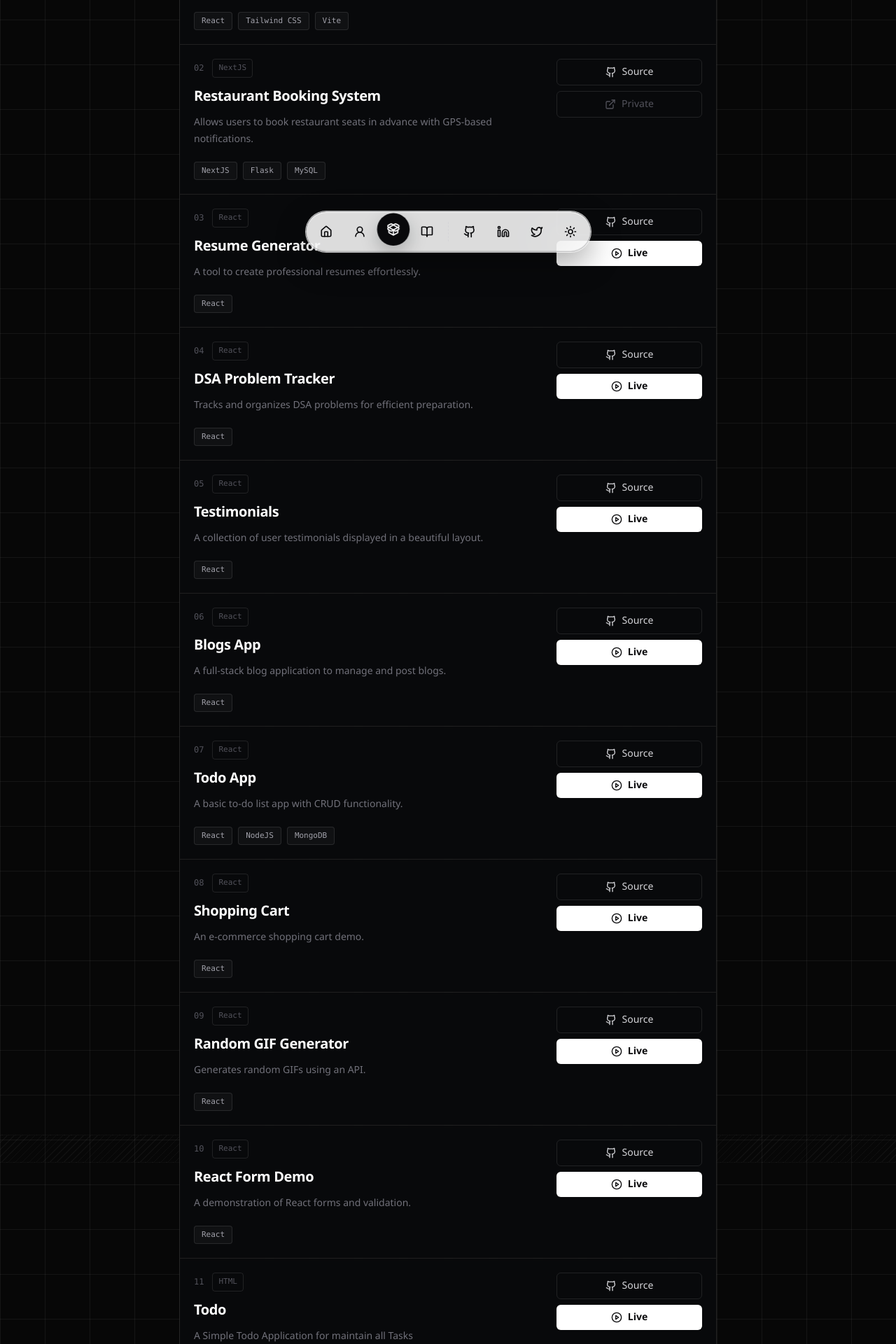
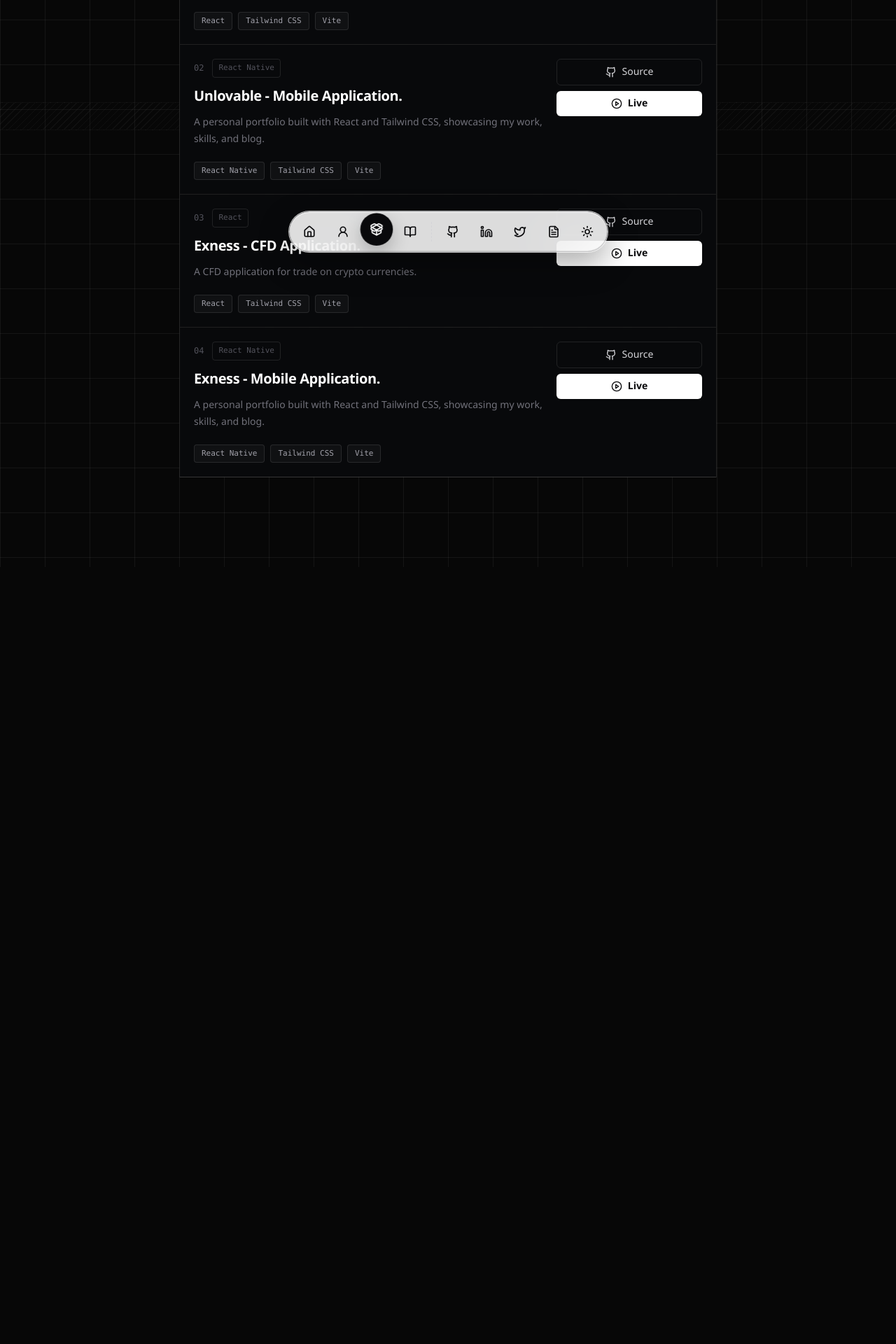
Before and after one commit to lakshay-goyal/my-portfolio, a React (Vite) app: page /projects in a window 1280 px wide. Shown: the part 420-2340 px from the top of the page at 70% size. After the commit the page ends 1230 px from the top, so only its background shows below. Built offline with nearby package versions, Linux system fonts and the light colour scheme.

Commit message:
Add resume and adjust projects list

```diff
--- a/src/Components/NavBar.jsx
+++ b/src/Components/NavBar.jsx
@@ -1,5 +1,5 @@
 import { useMemo, useState } from "react";
-import { BookOpen, Github, Home, Linkedin, Moon, PackageOpen, Sun, Twitter, UserRound } from "lucide-react";
+import { BookOpen, Github, Home, Linkedin, Moon, PackageOpen, Sun, Twitter, UserRound, FileText } from "lucide-react";
 import useTheme from "./useTheme";
 
 const navLinks = [
@@ -40,6 +40,12 @@ function NavBar() {
         href: "https://x.com/lakshayg2004",
         label: "X",
         Icon: Twitter,
+        type: "external",
+      },
+      {
+        href: "/Lakshay_Resume.pdf",
+        label: "Resume",
+        Icon: FileText,
         type: "external",
       },
       {
--- a/src/Pages/AboutPage.jsx
+++ b/src/Pages/AboutPage.jsx
@@ -21,57 +21,64 @@ import Bangalore from "../assets/img/Bangalore.png";
 const storyBeats = [
   {
     kicker: "Starting point / Jan 2022 - 2023",
-    title: "I started by turning scattered curiosity into a clear learning track.",
-    body:
-      "First and Second year of college gave me room to choose a direction seriously. I wanted a stack where I could learn by building, measure progress through projects, and keep improving the parts that users actually touch.",
+    title:
+      "I started by turning scattered curiosity into a clear learning track.",
+    body: "First and Second year of college gave me room to choose a direction seriously. I wanted a stack where I could learn by building, measure progress through projects, and keep improving the parts that users actually touch.",
     image: College,
     imageAlt: "Pixel developer workspace banner",
   },
   {
     kicker: "AI foundations",
     title: "I spent serious time with core ML, DL, and the math behind it.",
-    body:
-      "Coming from a commerce background without maths, I had to build the foundation deliberately. I spent most of that phase learning ML and DL concepts, then going back to mathematics from first principles so the models felt understandable instead of magical.",
-    Icon: BrainCircuit,
+    body: "Coming from a commerce background without maths, I had to build the foundation deliberately. I spent most of that phase learning ML and DL concepts, then going back to mathematics from first principles so the models felt understandable instead of magical. And on that journey, Build an language translator Mobile app using local NLP Model in my 1st year of college.",
+    image: TranslatorApp,
+    imageAlt: "Mobile app project screenshot",
   },
   {
     kicker: "Mar / Apr 2025",
     title: "MERN became the stack that turned learning into output.",
-    body:
-      "I switched to MongoDB, Express, React, and Node during my final year. The first one or two projects were honestly generic, but they taught the real basics: auth, APIs, UI state, deployment, and how products behave outside tutorials.",
-    image: TranslatorApp,
-    imageAlt: "Mobile app project screenshot",
+    body: "I switched to MongoDB, Express, React, and Node during my final year. The first one or two projects were honestly generic, but they taught the real basics: auth, APIs, UI state, deployment, and how products behave outside tutorials.",
+
+    Icon: BrainCircuit,
   },
   {
     kicker: "Super30",
     title: "Super30 made the learning curve faster and more serious.",
-    body:
-      "Getting into Super30 by @kirat_tw put me around people who were serious about building and learning in public. The pace pushed me to pick up new things quickly, ask better questions, and move my projects beyond basic tutorial work.",
+    body: "Getting into Super30 by @kirat_tw put me around people who were serious about building and learning in public. The pace pushed me to pick up new things quickly, ask better questions, and move my projects beyond basic tutorial work.",
     image: Super30,
   },
   {
     kicker: "Learning phase",
-    title: "The journey became less about one stack and more about engineering depth.",
-    body:
-      "During Super30, I started learning the parts many beginner projects skip: cleaner UI flows, stronger backend decisions, deployment, DevOps basics, AI engineering, real-time systems, and system design. Shipping more made me understand why things scale, fail, and recover.",
+    title:
+      "The journey became less about one stack and more about engineering depth.",
+    body: "During Super30, I started learning the parts many beginner projects skip: cleaner UI flows, stronger backend decisions, deployment, DevOps basics, AI engineering, real-time systems, and system design. Shipping more made me understand why things scale, fail, and recover.",
     image: Super30Celebration,
   },
   {
     kicker: "Now",
-    title: "Moving from Delhi to Bangalore brought that learning into real product work.",
-    body:
-      "I travelled from Delhi to Bangalore to learn more, explore new opportunities, and put myself closer to serious product work. At @getfozo, working with @sumitalk_s, I get to apply that growth in production: cleaner screens, practical engineering choices, and software that has to work for real users, not just demos.",
+    title:
+      "Moving from Delhi to Bangalore brought that learning into real product work.",
+    body: "I travelled from Delhi to Bangalore to learn more, explore new opportunities, and put myself closer to serious product work. At @getfozo, working with @sumitalk_s, I get to apply that growth in production: cleaner screens, practical engineering choices, and software that has to work for real users, not just demos.",
     image: Bangalore,
     imageAlt: "Lakshay Goyal",
   },
 ];
 
-const tools = ["MERN", "React Native", "Expo", "DevOps", "AI Engineering", "System Design"];
+const tools = [
+  "MERN",
+  "React Native",
+  "Expo",
+  "DevOps",
+  "AI Engineering",
+  "System Design",
+];
 
 function StoryVisual({ beat, index }) {
   if (beat.image) {
     return (
-      <div className={`group overflow-hidden rounded-lg border border-white/10 bg-white/[0.035] shadow-2xl shadow-black/30 ${index === storyBeats.length - 1 ? "max-h-[360px]" : ""}`}>
+      <div
+        className={`group overflow-hidden rounded-lg border border-white/10 bg-white/[0.035] shadow-2xl shadow-black/30 ${index === storyBeats.length - 1 ? "max-h-[360px]" : ""}`}
+      >
         <img
           src={beat.image}
           alt={beat.imageAlt}
@@ -100,9 +107,15 @@ function StoryBeat({ beat, index }) {
   return (
     <section className="grid gap-7 border-b border-white/10 px-5 py-12 sm:px-7 md:grid-cols-[0.95fr_1.05fr] md:items-center">
       <div className={`${visualFirst ? "md:order-2" : ""}`}>
-        <p className="font-mono text-[11px] uppercase tracking-[0.22em] text-zinc-600">{beat.kicker}</p>
-        <h2 className="mt-4 text-2xl font-bold tracking-[-0.03em] text-white sm:text-3xl">{beat.title}</h2>
-        <p className="mt-5 font-mono text-sm leading-7 text-zinc-400">{beat.body}</p>
+        <p className="font-mono text-[11px] uppercase tracking-[0.22em] text-zinc-600">
+          {beat.kicker}
+        </p>
+        <h2 className="mt-4 text-2xl font-bold tracking-[-0.03em] text-white sm:text-3xl">
+          {beat.title}
+        </h2>
+        <p className="mt-5 font-mono text-sm leading-7 text-zinc-400">
+          {beat.body}
+        </p>
       </div>
       <StoryVisual beat={beat} index={index} />
     </section>
@@ -174,13 +187,20 @@ function AboutPage() {
               />
             </div>
             <div className="grid content-center px-5 pb-24 pt-6 sm:py-6">
-              <p className="text-base font-bold text-white">Hi, I am Lakshay.</p>
+              <p className="text-base font-bold text-white">
+                Hi, I am Lakshay.
+              </p>
               <p className="mt-3 font-mono text-sm leading-7 text-zinc-400">
-                A developer from India building real products at FOZO. I like interfaces that feel polished, systems that stay understandable, and projects that survive beyond the demo.
+                A developer from India building real products at FOZO. I like
+                interfaces that feel polished, systems that stay understandable,
+                and projects that survive beyond the demo.
               </p>
               <div className="mt-5 flex flex-wrap gap-2">
                 {tools.map((tool) => (
-                  <span key={tool} className="rounded-md border border-white/10 bg-white/[0.035] px-3 py-2 font-mono text-xs text-zinc-300">
+                  <span
+                    key={tool}
+                    className="rounded-md border border-white/10 bg-white/[0.035] px-3 py-2 font-mono text-xs text-zinc-300"
+                  >
                     {tool}
                   </span>
                 ))}
@@ -202,10 +222,16 @@ function AboutPage() {
 
           <section className="px-5 py-12 sm:px-7">
             <div className="max-w-xl">
-              <p className="font-mono text-[11px] uppercase tracking-[0.22em] text-zinc-600">where it leaves me</p>
-              <h2 className="mt-4 text-3xl font-bold tracking-[-0.04em] text-white">Still learning. Still shipping.</h2>
+              <p className="font-mono text-[11px] uppercase tracking-[0.22em] text-zinc-600">
+                where it leaves me
+              </p>
+              <h2 className="mt-4 text-3xl font-bold tracking-[-0.04em] text-white">
+                Still learning. Still shipping.
+              </h2>
               <p className="mt-5 font-mono text-sm leading-7 text-zinc-400">
-                I am not trying to make the journey sound perfectly planned. It was exploration, course correction, fast learning, and a lot of rebuilding. That is also what made the work better.
+                I am not trying to make the journey sound perfectly planned. It
+                was exploration, course correction, fast learning, and a lot of
+                rebuilding. That is also what made the work better.
               </p>
             </div>
           </section>
--- a/src/index.css
+++ b/src/index.css
@@ -67,10 +67,23 @@ a {
     #070707;
 }
 
+.portfolio-light .stack-surface {
+  background:
+    radial-gradient(circle at 15% 20%, rgba(34, 211, 238, 0.06), transparent 26%),
+    radial-gradient(circle at 85% 65%, rgba(16, 185, 129, 0.05), transparent 24%),
+    var(--portfolio-panel);
+}
+
 .stack-header-line {
   background:
     linear-gradient(90deg, rgba(255, 255, 255, 0.035), transparent 48%),
     #070707;
+}
+
+.portfolio-light .stack-header-line {
+  background:
+    linear-gradient(90deg, rgba(24, 24, 27, 0.025), transparent 48%),
+    var(--portfolio-panel);
 }
 
 .stack-header-line::after {
@@ -80,6 +93,10 @@ a {
   opacity: 0.28;
   pointer-events: none;
   position: absolute;
+}
+
+.portfolio-light .stack-header-line::after {
+  background: repeating-linear-gradient(135deg, rgba(24, 24, 27, 0.07) 0, rgba(24, 24, 27, 0.07) 1px, transparent 1px, transparent 8px);
 }
 
 button,
--- a/src/store/data/majorProjects.json
+++ b/src/store/data/majorProjects.json
@@ -1,170 +1,34 @@
 [
   {
-    "title": "Portfolio Website",
+    "title": "Unlovable - Application Builder.",
     "description": "A personal portfolio built with React and Tailwind CSS, showcasing my work, skills, and blog.",
     "tech": ["React", "Tailwind CSS", "Vite"],
     "image": "https://res.cloudinary.com/dkiktv5ur/image/upload/v1734670441/ekftfhtrsbueajzfquwn.png",
-    "github": "https://github.com/lakshay-goyal/my-portfolio",
-    "live": "https://lakshay-portfolio-pi.vercel.app/"
+    "github": "https://github.com/lakshay-goyal/Unlovable",
+    "live": "https://unlovable.lakshaygoyal.in/"
   },
   {
-    "title": "Restaurant Booking System",
-    "description": "Allows users to book restaurant seats in advance with GPS-based notifications.",
-    "tech": ["NextJS", "Flask", "MySQL"],
-    "image": "https://res.cloudinary.com/dkiktv5ur/image/upload/v1734674355/RestaurantBookingSystemImg_dsmcs4.png",
-    "github": "https://github.com/lakshay-goyal/RestaurantBookingSystem",
-    "live": ""
+    "title": "Unlovable - Mobile Application.",
+    "description": "A personal portfolio built with React and Tailwind CSS, showcasing my work, skills, and blog.",
+    "tech": ["React Native", "Tailwind CSS", "Vite"],
+    "image": "https://res.cloudinary.com/dkiktv5ur/image/upload/v1734670441/ekftfhtrsbueajzfquwn.png",
+    "github": "https://github.com/lakshay-goyal/Unlovable",
+    "live": "https://unlovable.lakshaygoyal.in/"
   },
   {
-    "title": "Resume Generator",
-    "description": "A tool to create professional resumes effortlessly.",
-    "tech": ["React"],
-    "image": "https://res.cloudinary.com/dkiktv5ur/image/upload/v1734670439/fb46cirgmckzjlkbyl2i.png",
-    "github": "https://github.com/lakshay-goyal/resume-generator",
-    "live": "https://resume-generator-vert.vercel.app/"
+    "title": "Exness - CFD Application.",
+    "description": "A CFD application for trade on crypto currencies.",
+    "tech": ["React", "Tailwind CSS", "Vite"],
+    "image": "https://res.cloudinary.com/dkiktv5ur/image/upload/v1734670441/ekftfhtrsbueajzfquwn.png",
+    "github": "https://github.com/lakshay-goyal/Exness",
+    "live": "https://exness.lakshaygoyal.in/"
   },
   {
-    "title": "DSA Problem Tracker",
-    "description": "Tracks and organizes DSA problems for efficient preparation.",
-    "tech": ["React"],
-    "image": "https://res.cloudinary.com/dkiktv5ur/image/upload/v1734670439/hyvcsz14h1qzb8sr1bun.png",
-    "github": "https://github.com/lakshay-goyal/DSAProblemTracker",
-    "live": "https://dsa-problem-tracker.vercel.app/"
-  },
-  {
-    "title": "Testimonials",
-    "description": "A collection of user testimonials displayed in a beautiful layout.",
-    "tech": ["React"],
-    "image": "https://res.cloudinary.com/dkiktv5ur/image/upload/v1734673902/TestimonialImg_vfedwh.png",
-    "github": "https://github.com/lakshay-goyal/Testimonials",
-    "live": "https://testimonials-umber.vercel.app/"
-  },
-  {
-    "title": "Blogs App",
-    "description": "A full-stack blog application to manage and post blogs.",
-    "tech": ["React"],
-    "image": "https://res.cloudinary.com/dkiktv5ur/image/upload/v1734674095/BlogAppImg_zwi6gm.png",
-    "github": "https://github.com/lakshay-goyal/BlogWebsite",
-    "live": "https://blog-website-six-kohl.vercel.app/"
-  },
-  {
-    "title": "Todo App",
-    "description": "A basic to-do list app with CRUD functionality.",
-    "tech": ["React", "NodeJS", "MongoDB"],
-    "image": "https://res.cloudinary.com/dkiktv5ur/image/upload/v1734670440/jgdgwkbtetgcer71tayx.png",
-    "github": "https://github.com/lakshay-goyal/TodoApp",
-    "live": "https://todoapp-1-g66a.onrender.com/"
-  },
-  {
-    "title": "Shopping Cart",
-    "description": "An e-commerce shopping cart demo.",
-    "tech": ["React"],
-    "image": "https://res.cloudinary.com/dkiktv5ur/image/upload/v1734670438/nrpjodcprlgioxdvnozn.png",
-    "github": "https://github.com/lakshay-goyal/ShoppingCart",
-    "live": "https://shopping-cart-chi-blush.vercel.app/"
-  },
-  {
-    "title": "Random GIF Generator",
-    "description": "Generates random GIFs using an API.",
-    "tech": ["React"],
-    "image": "https://res.cloudinary.com/dkiktv5ur/image/upload/v1734670438/abgnyqragf33oiunkuou.png",
-    "github": "https://github.com/lakshay-goyal/RandomGIF",
-    "live": "https://random-gif-psi-seven.vercel.app/"
-  },
-  {
-    "title": "React Form Demo",
-    "description": "A demonstration of React forms and validation.",
-    "tech": ["React"],
-    "image": "https://res.cloudinary.com/dkiktv5ur/image/upload/v1734670440/gwjcgbkh50qnxpmy83pa.png",
-    "github": "https://github.com/lakshay-goyal/ReactForm",
-    "live": "https://react-form-delta-teal.vercel.app/"
-  },
-  {
-    "title": "Todo",
-    "description": "A Simple Todo Application for maintain all Tasks",
-    "tech": ["HTML", "CSS", "JavaScript"],
-    "image": "https://res.cloudinary.com/dkiktv5ur/image/upload/v1736707316/TodoImg_iwohqx.png",
-    "github": "https://github.com/lakshay-goyal/Todo",
-    "live": "https://lakshay-goyal.github.io/Todo/"
-  },
-  {
-    "title": "TicTacToe Game",
-    "description": "Classic TicTacToe game implemented with JavaScript.",
-    "tech": ["HTML", "CSS", "JavaScript"],
-    "image": "https://res.cloudinary.com/dkiktv5ur/image/upload/v1734670440/bfvhzc4uvvi2dmdgratr.png",
-    "github": "https://github.com/lakshay-goyal/TicTacToe",
-    "live": "https://lakshay-goyal.github.io/TicTacToe/"
-  },
-  {
-    "title": "Weather App",
-    "description": "A weather forecast application built with JavaScript.",
-    "tech": ["HTML", "CSS", "JavaScript"],
-    "image": "https://res.cloudinary.com/dkiktv5ur/image/upload/v1734670447/zy53iwxxo99v6bzul7aw.png",
-    "github": "https://github.com/lakshay-goyal/WeatherApp",
-    "live": "https://lakshay-goyal.github.io/WeatherApp/"
-  },
-  {
-    "title": "Password Generator",
-    "description": "Generates secure random passwords.",
-    "tech": ["HTML", "CSS", "JavaScript"],
-    "image": "https://res.cloudinary.com/dkiktv5ur/image/upload/v1734670438/jmsmho0wlyi2tbznqxzc.png",
-    "github": "https://github.com/lakshay-goyal/PasswordGenerator",
-    "live": "https://lakshay-goyal.github.io/PasswordGenerator/"
-  },
-  {
-    "title": "Discord Clone",
-    "description": "A clone of Discord's interface and basic features.",
-    "tech": ["HTML", "Tailwind CSS"],
-    "image": "https://res.cloudinary.com/dkiktv5ur/image/upload/v1734670436/goxc2ejcvrcfmcmjcujt.png",
-    "github": "https://github.com/lakshay-goyal/DiscordClone",
-    "live": "https://lakshay-goyal.github.io/DiscordClone/"
-  },
-  {
-    "title": "Razorpay Clone",
-    "description": "A clone of the Razorpay payment interface.",
-    "tech": ["HTML", "Tailwind CSS"],
-    "image": "https://res.cloudinary.com/dkiktv5ur/image/upload/v1734670437/q6nzwzrbw8xqbxldq4iw.png",
-    "github": "https://github.com/lakshay-goyal/RazorpayClone",
-    "live": "https://razorpay-clone-gray-two.vercel.app/"
-  },
-  {
-    "title": "Modern Chair",
-    "description": "A modern chair e-commerce website.",
-    "tech": ["HTML", "CSS"],
-    "image": "https://res.cloudinary.com/dkiktv5ur/image/upload/v1735485895/ModernChair_kewiau.png",
-    "github": "https://github.com/lakshay-goyal/ModernChair",
-    "live": "https://lakshay-goyal.github.io/ModernChair/"
-  },
-  {
-    "title": "image Gallery",
-    "description": "A responsive image gallery application.",
-    "tech": ["HTML", "CSS"],
-    "image": "https://res.cloudinary.com/dkiktv5ur/image/upload/v1734670437/gmood0s89fqprxxwmxjf.png",
-    "github": "https://github.com/lakshay-goyal/imageGallery",
-    "live": "https://lakshay-goyal.github.io/imageGallery/"
-  },
-  {
-    "title": "Parallax Website",
-    "description": "A website showcasing parallax scrolling effects.",
-    "tech": ["HTML", "CSS"],
-    "image": "https://res.cloudinary.com/dkiktv5ur/image/upload/v1734670445/zsvhvk9y0pjcmh1q7acd.png",
-    "github": "https://github.com/lakshay-goyal/Parallax_Effect",
-    "live": "https://lakshay-goyal.github.io/Parallax_Effect/"
-  },
-  {
-    "title": "VS Code Clone",
-    "description": "Create a UI clone of the Visual Studio Code (VSCode) Homepage.",
-    "tech": ["HTML", "CSS"],
-    "image": "https://res.cloudinary.com/dkiktv5ur/image/upload/v1735223903/VSCode_Clone_hdcgzm.png",
-    "github": "https://github.com/lakshay-goyal/VSCode_Clone",
-    "live": "https://lakshay-goyal.github.io/VSCode_Clone/"
-  },
-  {
-    "title": "Zerodha Clone",
-    "description": "Create a UI clone of the Zerodha Website Homepage.",
-    "tech": ["HTML", "CSS"],
-    "image": "https://res.cloudinary.com/dkiktv5ur/image/upload/v1735223903/Zerodha_Clone_nejlj8.png",
-    "github": "https://github.com/lakshay-goyal/Zerodha_Clone",
-    "live": "https://lakshay-goyal.github.io/Zerodha_Clone/"
+    "title": "Exness - Mobile Application.",
+    "description": "A personal portfolio built with React and Tailwind CSS, showcasing my work, skills, and blog.",
+    "tech": ["React Native", "Tailwind CSS", "Vite"],
+    "image": "https://res.cloudinary.com/dkiktv5ur/image/upload/v1734670441/ekftfhtrsbueajzfquwn.png",
+    "github": "https://github.com/lakshay-goyal/Exness",
+    "live": "https://exness.lakshaygoyal.in/"
   }
 ]
```
Also changed, not shown: src/Components/HeroSection.jsx (+90 -48 lines), 1 other file (tests, documents, lock files or other folders).
